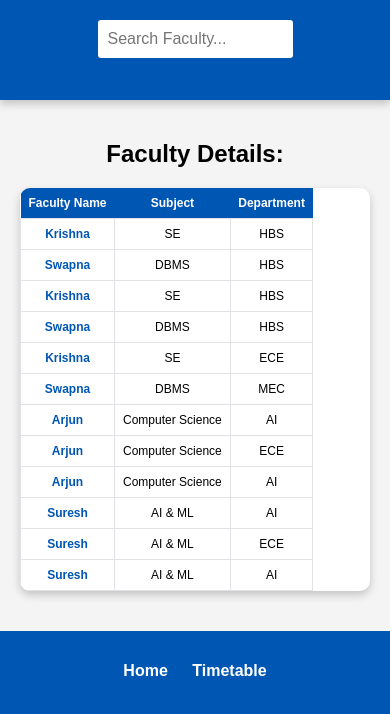
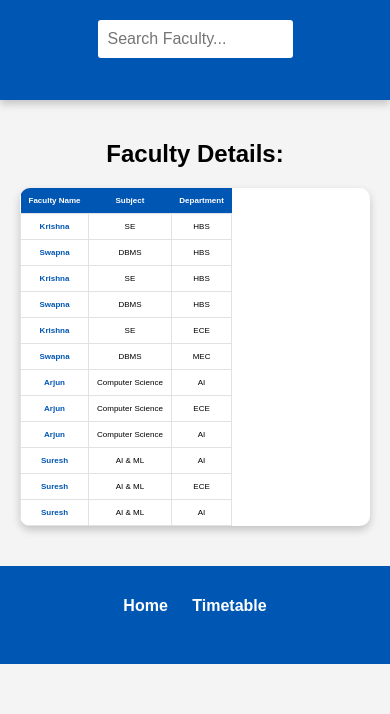
Before and after one commit to Prasanth-roy/Pydah_Faculty_TT, a plain HTML site: page index.html in a window 390 px wide. Shown: the part 206-920 px from the top of the page. After the commit the page ends 870 px from the top, so only its background shows below. Drawn offline with nearby package versions, Linux system fonts and the light colour scheme.

Commit message:
Update time.css

```diff
--- a/time.css
+++ b/time.css
@@ -284,7 +284,7 @@ table {
 /* For Very Small Screens (Extra Mobile Devices) */
 @media only screen and (max-width: 480px) {
     th, td {
-        font-size: 12px; /* Adjust font size for smaller devices */
+        font-size: 8px; /* Adjust font size for smaller devices */
     }
 }
 
```
